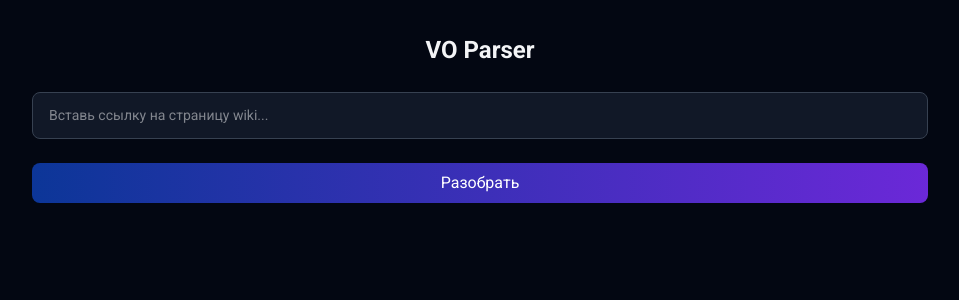
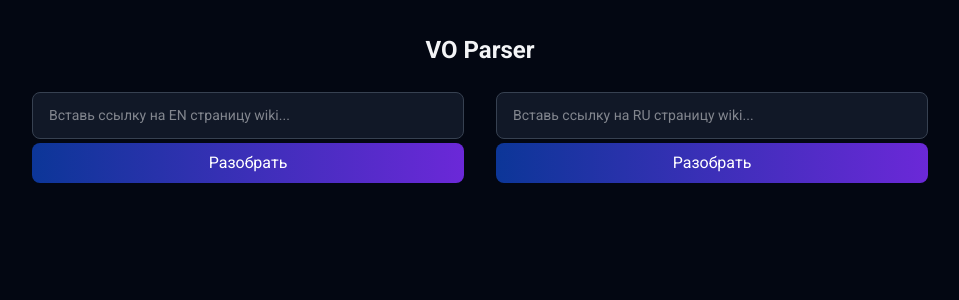
Before and after one commit to E-Vister/my-scripts, a Next.js app: page /vo-parser in a window 1280 px wide. Shown: the top 300 px of the page, without its empty margins (160-1119 px from the left). Built offline with nearby package versions, Linux system fonts and the light colour scheme.

Commit message:
feat: add RU column to vo parser

```diff
--- a/app/api/fetch-page/route.js
+++ b/app/api/fetch-page/route.js
@@ -2,20 +2,28 @@ export async function GET(request) {
     const { searchParams } = new URL(request.url);
     const url = searchParams.get("url");
 
-    if (!url) {
-        return Response.json({ error: "URL не указан" }, { status: 400 });
-    }
+    if (!url) return Response.json({ error: "URL не указан" }, { status: 400 });
 
     try {
         const pageUrl = new URL(url);
-        const apiUrl = `${pageUrl.origin}/api.php?action=parse&page=${encodeURIComponent(pageUrl.pathname.replace("/wiki/", ""))}&prop=text&format=json`;
+        const pathParts = pageUrl.pathname.split("/").filter(Boolean);
+
+        const isLang = pathParts[0] !== "wiki";
+        const lang = isLang ? pathParts[0] : null;
+        const pageName = decodeURIComponent(
+            isLang ? pathParts.slice(2).join("/") : pathParts.slice(1).join("/")
+        );
+
+        const apiBase = lang
+            ? `${pageUrl.origin}/${lang}/api.php`
+            : `${pageUrl.origin}/api.php`;
+
+        const apiUrl = `${apiBase}?action=parse&page=${encodeURIComponent(pageName)}&prop=text&format=json`;
 
         const response = await fetch(apiUrl);
         const data = await response.json();
 
-        if (data.error) {
-            return Response.json({ error: data.error.info }, { status: 400 });
-        }
+        if (data.error) return Response.json({ error: data.error.info }, { status: 400 });
 
         return Response.json({ html: data.parse.text["*"] });
     } catch {
--- a/app/vo-parser/page.js
+++ b/app/vo-parser/page.js
@@ -1,6 +1,6 @@
 "use client";
 
-import { useState } from "react";
+import {useState} from "react";
 import styles from "./page.module.scss";
 
 function parseVoiceTable(html) {
@@ -17,7 +17,10 @@ function parseVoiceTable(html) {
     let el = h2.nextElementSibling;
 
     while (el) {
-        if (el.tagName === "TABLE") { table = el; break; }
+        if (el.tagName === "TABLE") {
+            table = el;
+            break;
+        }
         if (el.tagName === "H2") break;
         el = el.nextElementSibling;
     }
@@ -47,35 +50,70 @@ function parseVoiceTable(html) {
             const textSpan = segDoc.querySelector('span[lang="en"]');
             const text = textSpan ? textSpan.textContent.trim() : "";
 
-            if (text) results.push({ title: currentTitle, text, url });
+            if (text) results.push({title: currentTitle, text, url});
         }
     }
 
     return results;
 }
 
+function parseRuVoiceTable(html) {
+    const parser = new DOMParser();
+    const doc = parser.parseFromString(html, "text/html");
+    const results = [];
+
+    const span = doc.querySelector('#Сражение');
+    const sectionHeading = span?.closest('h2, h3');
+    if (!sectionHeading) return results;
+
+    let el = sectionHeading.nextElementSibling;
+    while (el) {
+        if (el.tagName === "TABLE") {
+            const rows = el.querySelectorAll("tr");
+            for (const row of rows) {
+                const cells = row.querySelectorAll("td");
+                if (cells.length >= 2) {
+                    results.push({
+                        title: cells[0].textContent.trim(),
+                        text: cells[1].textContent.trim(),
+                    });
+                }
+            }
+            break;
+        }
+        if (el.tagName === "H2" || el.tagName === "H3") break;
+        el = el.nextElementSibling;
+    }
+
+    return results;
+}
+
 export default function VoParser() {
-    const [url, setUrl] = useState("");
-    const [results, setResults] = useState([]);
-    const [loading, setLoading] = useState(false);
-    const [error, setError] = useState(null);
+    const [enUrl, setEnUrl] = useState("");
+    const [ruUrl, setRuUrl] = useState("");
+    const [loading, setLoading] = useState({ en: false, ru: false });
+    const [results, setResults] = useState({ en: [], ru: [] });
+    const [error, setError] = useState({ en: null, ru: null });
 
-    async function handleParse() {
-        setLoading(true);
-        setError(null);
-        setResults([]);
+    async function handleParse(url, lang) {
+        setLoading(prev => ({ ...prev, [lang]: true }));
+        setError(prev => ({ ...prev, [lang]: null }));
 
         try {
+            console.log(url)
             const res = await fetch(`/api/fetch-page?url=${encodeURIComponent(url)}`);
             const data = await res.json();
-
             if (data.error) throw new Error(data.error);
 
-            setResults(parseVoiceTable(data.html));
+            const parsed = lang === "ru"
+                ? parseRuVoiceTable(data.html)
+                : parseVoiceTable(data.html);
+
+            setResults(prev => ({ ...prev, [lang]: parsed }));
         } catch (e) {
-            setError(e.message);
+            setError(prev => ({ ...prev, [lang]: e.message }));
         } finally {
-            setLoading(false);
+            setLoading(prev => ({ ...prev, [lang]: false }));
         }
     }
 
@@ -83,21 +121,23 @@ export default function VoParser() {
         <main className={styles.page}>
             <div className={styles.container}>
                 <h1 className={styles.title}>VO Parser</h1>
+                <div className={styles.columns}>
 
+                    <div className={styles.column}>
                         <input
                             className={styles.input}
-                    placeholder="Вставь ссылку на страницу wiki..."
-                    value={url}
-                    onChange={(e) => setUrl(e.target.value)}
+                            placeholder="Вставь ссылку на EN страницу wiki..."
+                            value={enUrl}
+                            onChange={(e) => setEnUrl(e.target.value)}
                         />
 
-                <button className={styles.button} onClick={handleParse} disabled={loading}>
-                    {loading ? "Загрузка..." : "Разобрать"}
+                        <button className={styles.button} onClick={() => handleParse(enUrl, "en")}>
+                            {loading.en ? "Загрузка..." : "Разобрать"}
                         </button>
 
-                {error && <span className={styles.error}>{error}</span>}
+                        {error.en && <span className={styles.error}>{error.en}</span>}
 
-                {results.map((item, i) => (
+                        {results.en.map((item, i) => (
                             <div key={i} className={styles.row}>
                                 <span className={styles.rowTitle}>{item.title}:</span>
                                 <span
@@ -118,6 +158,27 @@ export default function VoParser() {
                             </div>
                         ))}
                     </div>
+
+                    <div className={styles.column}>
+                        <input
+                            className={styles.input}
+                            placeholder="Вставь ссылку на RU страницу wiki..."
+                            value={ruUrl}
+                            onChange={(e) => setRuUrl(e.target.value)}
+                        />
+                        <button className={styles.button} onClick={() => handleParse(ruUrl + "/%D0%9B%D0%BE%D1%80", "ru")}>
+                            {loading.ru ? "Загрузка..." : "Разобрать"}
+                        </button>
+
+                        {results.ru.map((item, i) => (
+                            <div key={i} className={styles.rowRu}>
+                                <span className={styles.rowTitle}>{item.title} - </span>
+                                <span className={styles.rowLink}>{item.text}</span>
+                            </div>
+                        ))}
+                    </div>
+                </div>
+            </div>
         </main>
     );
 }
--- a/app/vo-parser/page.module.scss
+++ b/app/vo-parser/page.module.scss
@@ -11,6 +11,18 @@
   display: flex;
   flex-direction: column;
   gap: 1.5rem;
+}
+
+.columns {
+  display: grid;
+  grid-template-columns: 1fr 1fr;
+  gap: 2rem;
+  align-items: start;
+}
+
+.column {
+  display: flex;
+  flex-direction: column;
 }
 
 .title {
@@ -76,6 +88,10 @@
   align-items: center
 }
 
+.rowRu {
+  line-height: 1.5;
+}
+
 .rowTitle {
   font-weight: 700;
   white-space: nowrap;
@@ -99,6 +115,7 @@
   padding: 0.75rem 1rem;
   font-size: 0.875rem;
   color: #f3f4f6;
+  margin-bottom: 0.25rem;
 
   &:focus {
     outline: none;
```
Lines whose indentation alone changed are shown as unchanged.
